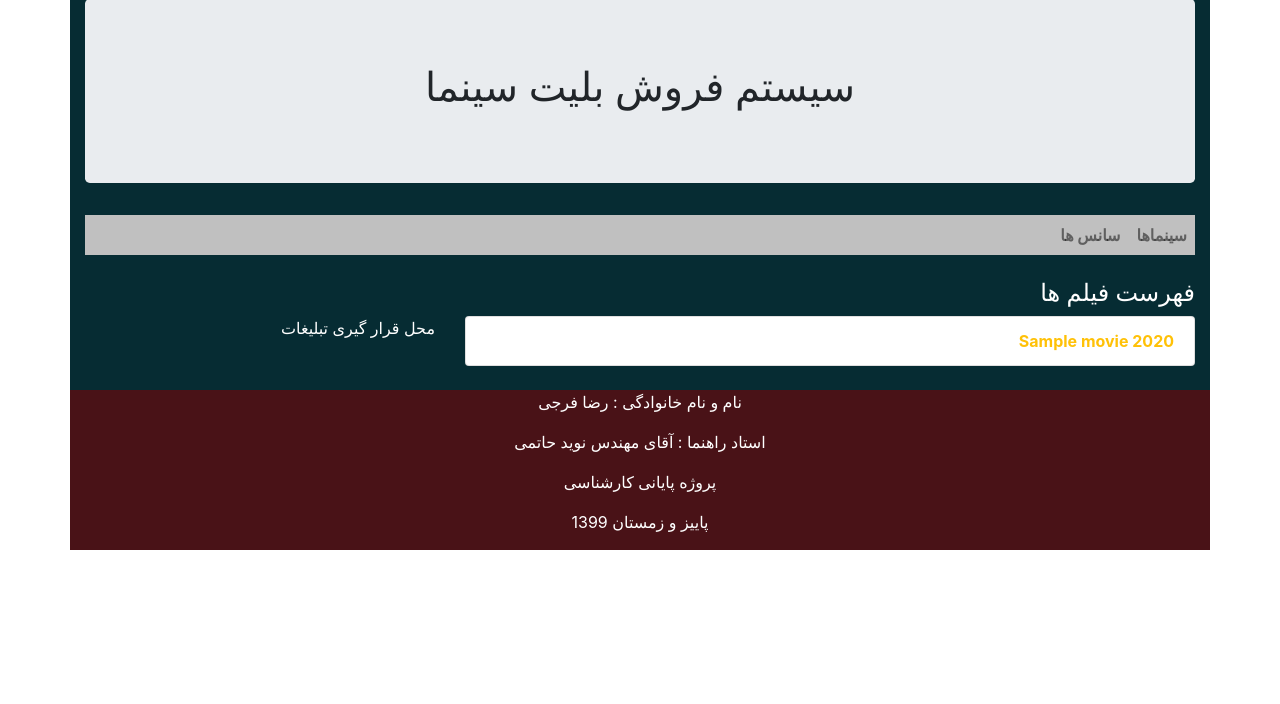
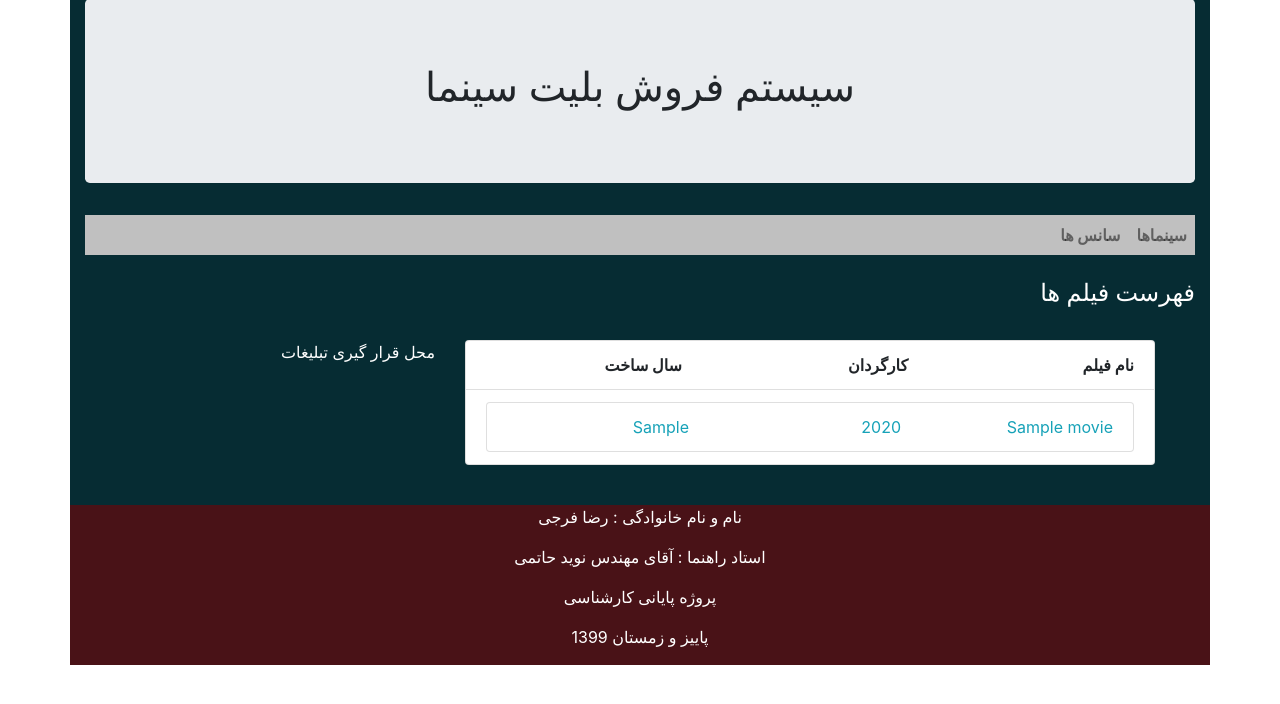
Before and after one commit to rezarf1999/Cinema, a Django app: page /ticketing/movie/list/ in a window 1280 px wide. Shown: the part 31-735 px from the top of the page. Run offline with Django 3.2, Linux system fonts and the light colour scheme; tables that the repository leaves empty hold one stand-in row (values such as "Sample post"); some libraries are stand-ins or nearby versions.

Commit message:
make templates better

```diff
--- a/ticketing/admin.py
+++ b/ticketing/admin.py
@@ -13,7 +13,7 @@ admin.site.register(Movie, MovieAdmin)
 
 
 class CinemaAdmin(admin.ModelAdmin):
-    list_filter =['name', 'capacity', 'city']
+    list_filter = ['name', 'capacity', 'city']
     search_fields = ['name', 'city']
     list_display = ['name', 'capacity', 'city']
 
--- a/ticketing/templates/ticketing/movie_list.html
+++ b/ticketing/templates/ticketing/movie_list.html
@@ -43,21 +43,51 @@
     <div class="row">
         <div class="col-sm-4 text-white">
             <h4>فهرست فیلم ها</h4>
+            <br>
         </div>
     </div>
     <div class="row">
         <div class="col-sm-8">
 
             {% if movie %}
-                <ul class="list-group">
-
+                <ul class="">
+                    <li class="list-group-item">
+                        <div class="row">
+                            <div class="col-sm-4">
+                                <b>
+                                    نام فیلم
+                                </b>
+                            </div>
+                            <div class="col-sm-4">
+                                <b>
+                                    کارگردان
+                                </b>
+                            </div>
+                            <div class="col-sm-4">
+                                <b>
+                                    سال ساخت
+                                </b>
+                            </div>
+                        </div>
                         {% for m in movie %}
 
-                        <a class="card-link text-warning" href="{% url "ticketing:movie_details" movie_id=m.pk %}">
+                            </li>
+                            <a class="list-group-item text-info" href="{% url "ticketing:movie_details" movie_id=m.pk %}">
                                 <li class="list-group-item">
+                                    <div class="row">
+                                        <div class="col-sm-4">
+                                            {{ m.name }}
+                                        </div>
+                                        <div class="col-sm-4">
+                                            {{ m.year }}
+                                        </div>
+                                        <div class="col-sm-4">
+                                            {{ m.director }}
+                                        </div>
+                                    </div>
                                     <b>
-                                    {{ m.name }}
-                                    {{ m.year }}
+
+
                                     </b>
                                 </li>
                             </a>
```
Also changed, not shown: ticketing/templates/ticketing/text.html (deleted, +0 -70 lines). Lines whose indentation alone changed are shown as unchanged.
